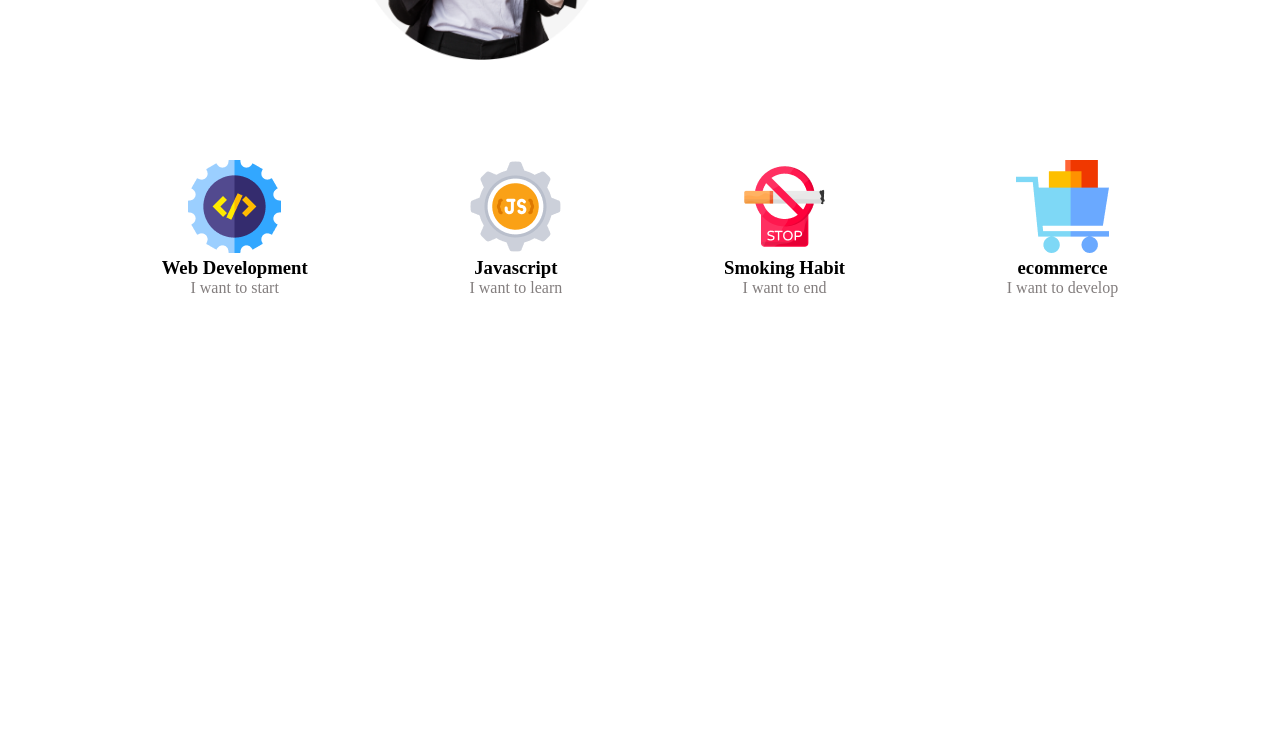
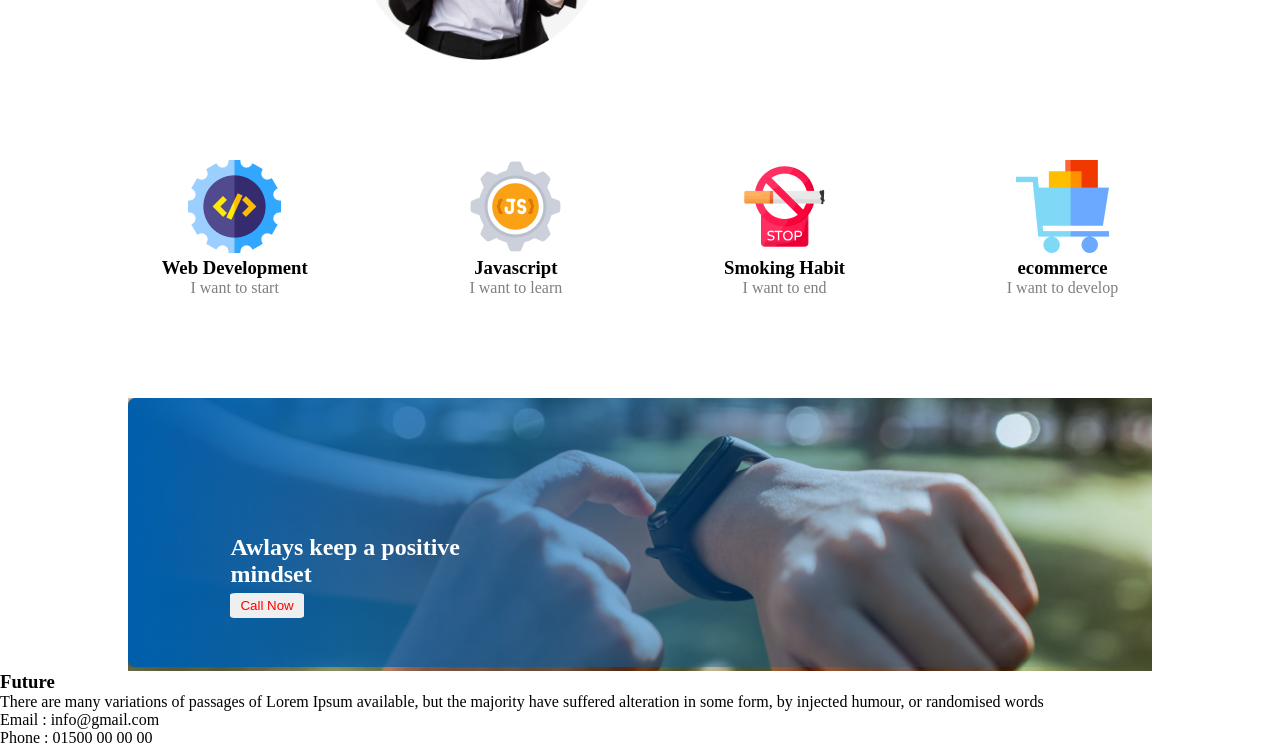
Before and after one commit to masuddrak/frist-assinment, a plain HTML site: page imdex.html in a window 1280 px wide. Shown: the part 1082-1829 px from the top of the page. Before the commit the page ends 1379 px from the top, so only its background shows below. Drawn offline with Linux system fonts and the light colour scheme.

Commit message:
added watch section

```diff
--- a/imdex.html
+++ b/imdex.html
@@ -70,8 +70,27 @@
         <p>I want to develop</p>
       </div>
     </section>
+    <section class="watch">
+      <img src="/images/gradient1.png" alt="">
+      <div class="watch-discript">
+        <h2>Awlays keep a positive </br> mindset</h2>
+        <button>Call Now</button>
+      </div>
+    </section>
+
   </main>
-
+  <footer>
+    <div class="Future">
+      <h3>Future</h3>
+      <p>
+        There are many variations of passages of Lorem Ipsum available, but the majority have suffered alteration in some form, by injected humour, or randomised words
+      </p>
+      <div>
+        <p>Email : info@gmail.com</p>
+        <p>Phone : 01500 00 00 00</p>
+      </div>
+    </div>
+  </footer>
 </body>
 
 </html>
--- a/style.css
+++ b/style.css
@@ -1,33 +1,37 @@
-
-*{
+* {
     margin: 0;
     padding: 0;
     box-sizing: border-box;
 }
+
 /* banner section */
-.container{
+.container {
     background-image: url('/images/banner/banner1.png');
     background-position: center;
     background-repeat: no-repeat;
     background-size: cover;
     height: 700px;
 }
-.banner{
+
+.banner {
     float: right;
     width: 500px;
     margin-top: 200px;
     margin-right: 15%;
 }
-.banner-title{
+
+.banner-title {
     text-align: right;
-    font-size:50px;
+    font-size: 50px;
     font-weight: bold;
 }
-.banner-discription{
+
+.banner-discription {
     text-align: right;
     margin-top: 8px;
 }
-.banner-btn{
+
+.banner-btn {
     float: right;
     background-color: #F15B22;
     border: none;
@@ -35,43 +39,90 @@
     padding: 5px 10px;
     margin-top: 8px;
 }
+
 /* fancy section */
-.fancy{
+.fancy {
     display: flex;
     justify-content: center;
     align-items: center;
     margin-top: 100px;
 }
-.fancy-img{
+
+.fancy-img {
     width: 30%;
 }
-.fancy-img img{
+
+.fancy-img img {
     width: 70%;
     float: right;
 }
-.fancy-img{
+
+.fancy-img {
     width: 30%;
 }
-.fancy-dis{
+
+.fancy-dis {
     margin-left: 50px;
     width: 30%;
 }
-.fa-check{
+
+.fa-check {
 
     color: #04ea49;
 }
-.check-mark p{
+
+.check-mark p {
     display: inline;
 }
+
 /* plans css  */
-.plans{
+.plans {
     display: flex;
     justify-content: space-evenly;
-    margin-top: 100px;
+    margin: 100px 0;
 }
-.plan-item{
+
+.plan-item {
     text-align: center;
 }
-.plan-item p{
+
+.plan-item p {
     color: #837e7e;
 }
+
+/* hand section */
+.watch {
+    background-image: url("/images/watch.png");
+    width: 80%;
+    height: 8%;
+    /* You must set a specified height */
+    background-position: center;
+    /* Center the image */
+    background-repeat: no-repeat;
+    /* Do not repeat the image */
+    background-size: cover;
+    /* Resize the background image to cover the entire container */
+    margin:auto;
+  position: relative;
+}
+
+.watch img {
+    height: 100%;
+    width: 100%;
+    padding: 0;
+    margin: 0;
+}
+.watch-discript{
+    position: absolute;
+    top: 50%;
+    left: 10%;
+    color: #ffff;
+
+}
+.watch-discript button{
+    padding: 5px 10px;
+    border: none;
+    color: red;
+    border-radius: 8%;
+    margin-top: 2%;
+}
```
